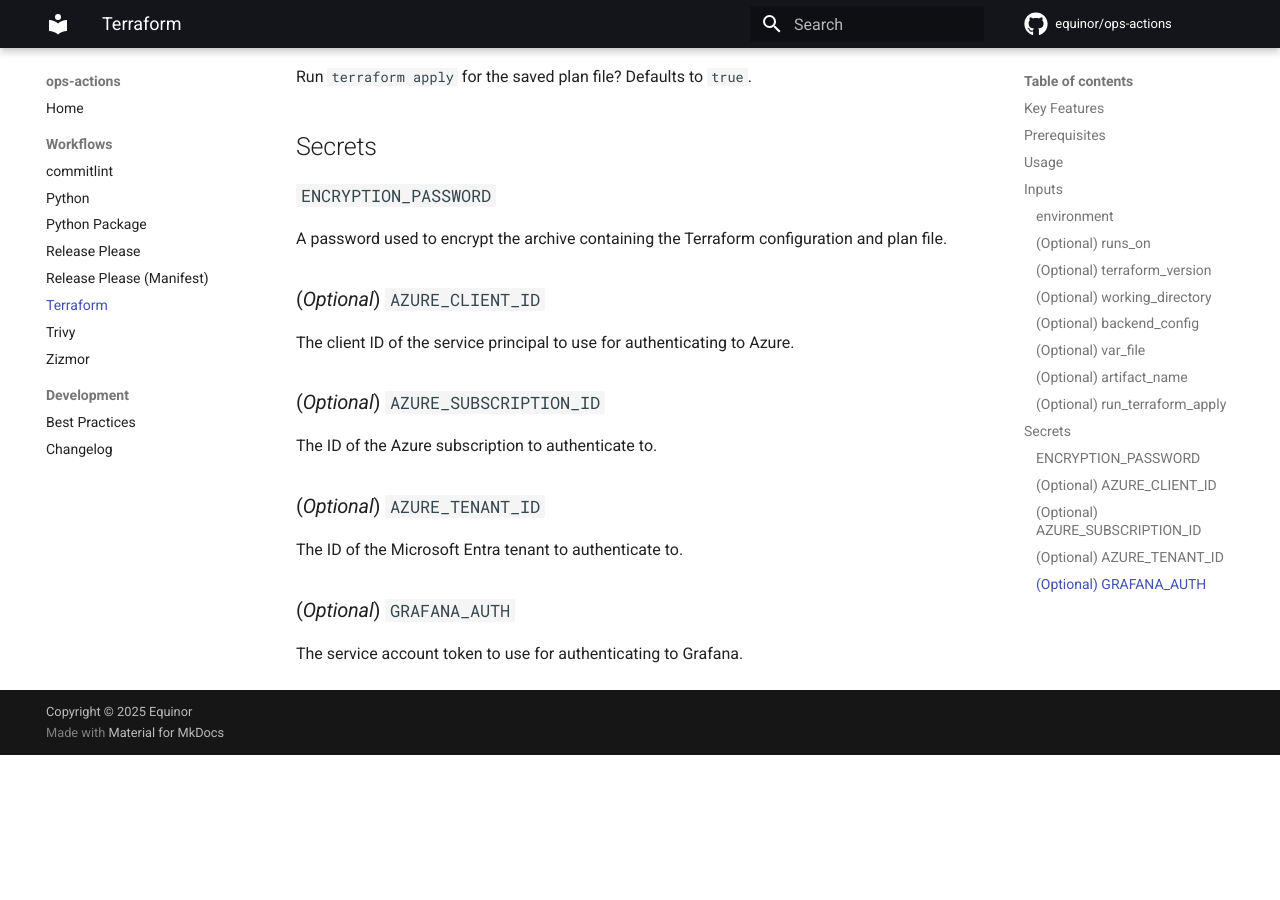
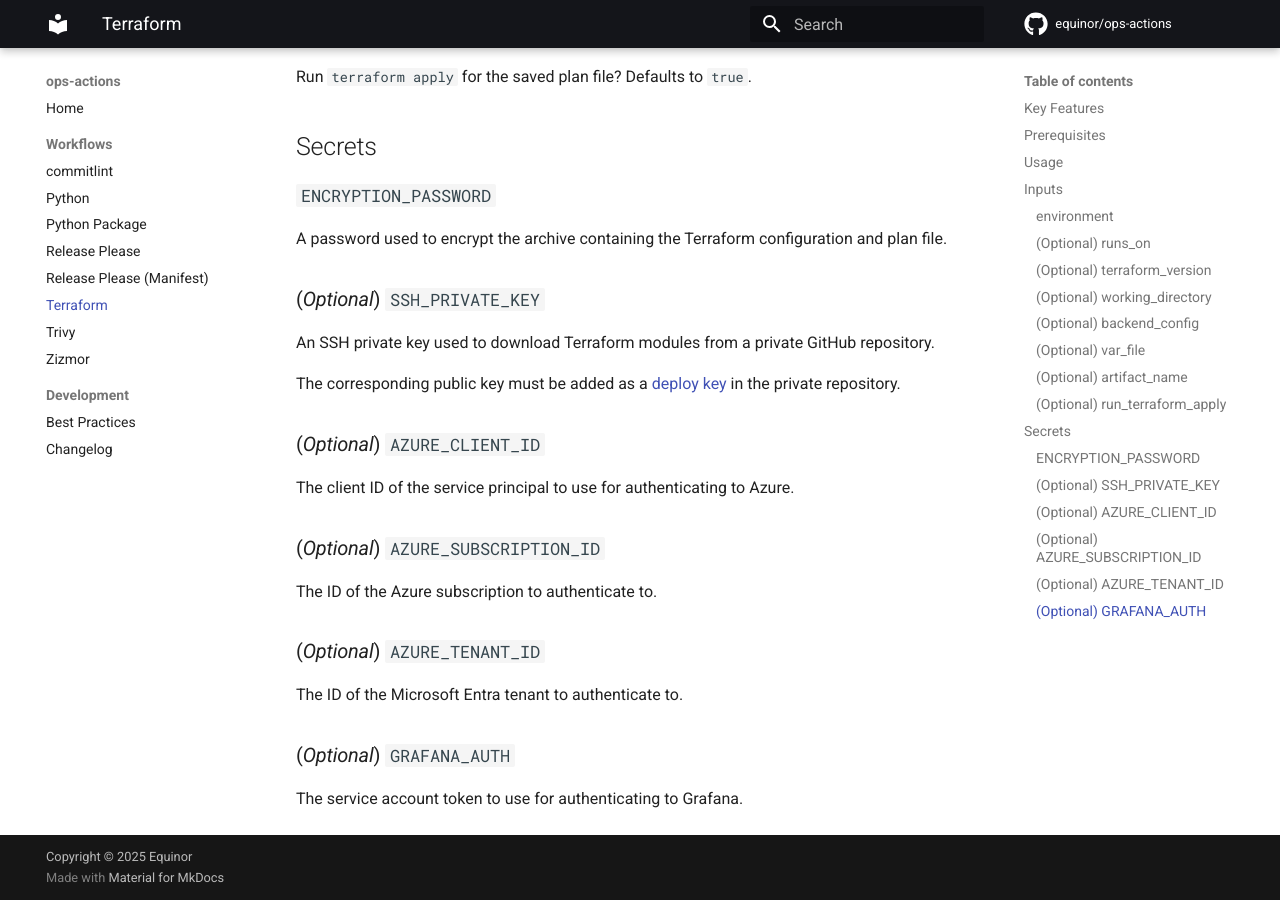
Before and after one commit to equinor/ops-actions, an MkDocs documentation site: the page built from docs/workflows/terraform.md, in a window 1280 px wide and 900 px high, scrolled down 2182 px. Built offline with MkDocs 1.6.1 and Material for MkDocs 9.7.7, drawn with Linux system fonts in a browser that asks for light colours; comment, search, counter and statistics services are not loaded; before the commit the page ends 2937 px from its top, so only the background shows below that.

Commit message:
docs(terraform): new secret usage instructions

```diff
--- a/docs/workflows/terraform.md
+++ b/docs/workflows/terraform.md
@@ -85,6 +85,12 @@
 
 A password used to encrypt the archive containing the Terraform configuration and plan file.
 
+### (*Optional*) `SSH_PRIVATE_KEY`
+
+An SSH private key used to download Terraform modules from a private GitHub repository.
+
+The corresponding public key must be added as a [deploy key](https://docs.github.com/en/authentication/connecting-to-github-with-ssh/managing-deploy-keys) in the private repository.
+
 ### (*Optional*) `AZURE_CLIENT_ID`
 
 The client ID of the service principal to use for authenticating to Azure.
```
